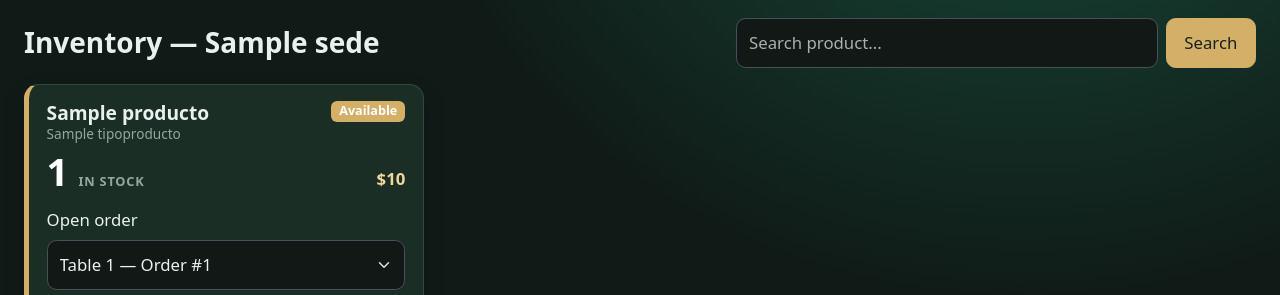
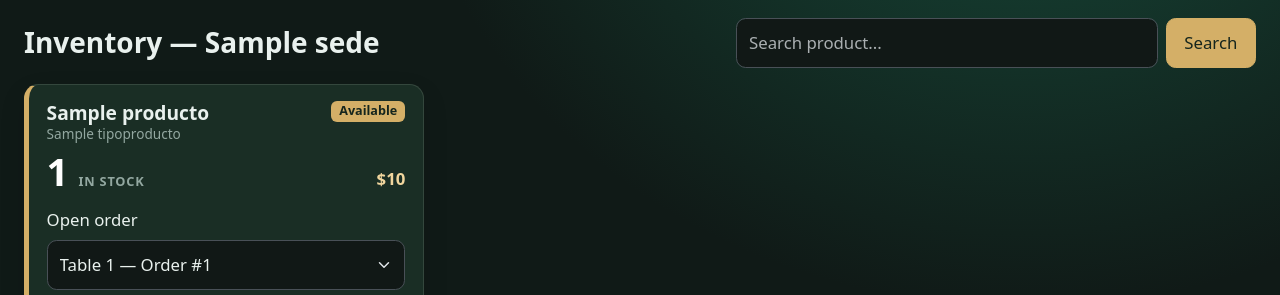
Before and after one commit to santiago-uniminuto/CUADRA, a Django app: page /inventory/ in a window 1280 px wide. Shown: the part 148-443 px from the top of the page. Run offline with Django 5.2, Linux system fonts and the light colour scheme; a user stored in the database is signed in; tables that the repository leaves empty hold one stand-in row (values such as "Sample post"); some libraries are stand-ins or nearby versions.

Commit message:
feat: correciones css

```diff
--- a/static/css/cuadra.css
+++ b/static/css/cuadra.css
@@ -588,3 +588,11 @@ body:has(.cuadra-operations-hero) .form-control:focus,
 body:has(.cuadra-operations-hero) .form-select:focus{border-color:#d4af67;box-shadow:0 0 0 .2rem rgba(212,175,103,.18)}
 body:has(.cuadra-operations-hero) .card{border:1px solid #dce4dc;border-radius:1rem;box-shadow:0 10px 24px rgba(14,59,47,.06)}
 @media(max-width:720px){.cuadra-operations-hero{padding:1.3rem}body:has(.cuadra-operations-hero) .table thead th{font-size:.74rem}}
+
+/* CUADRA FASE 5 WAITER AVAILABLE CONTRAST START */
+/* Dark lettering on gold keeps the brand color while improving readability. */
+.layout-pos .pos-tile .badge.text-bg-success {
+  color: #15251D !important;
+  background-color: #D4AF67 !important;
+}
+/* CUADRA FASE 5 WAITER AVAILABLE CONTRAST END */
```
Also changed, not shown: 1 other file.
